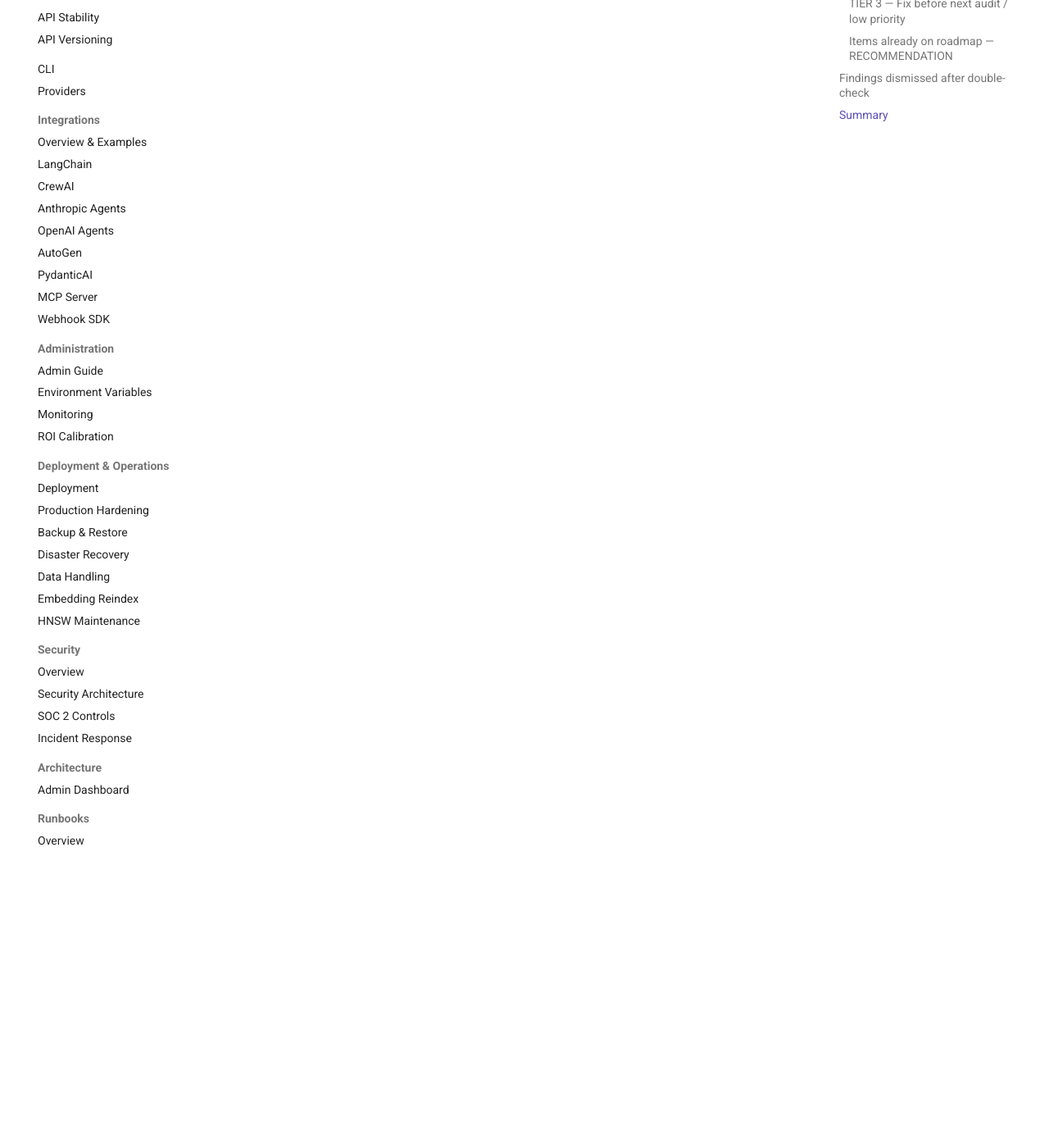
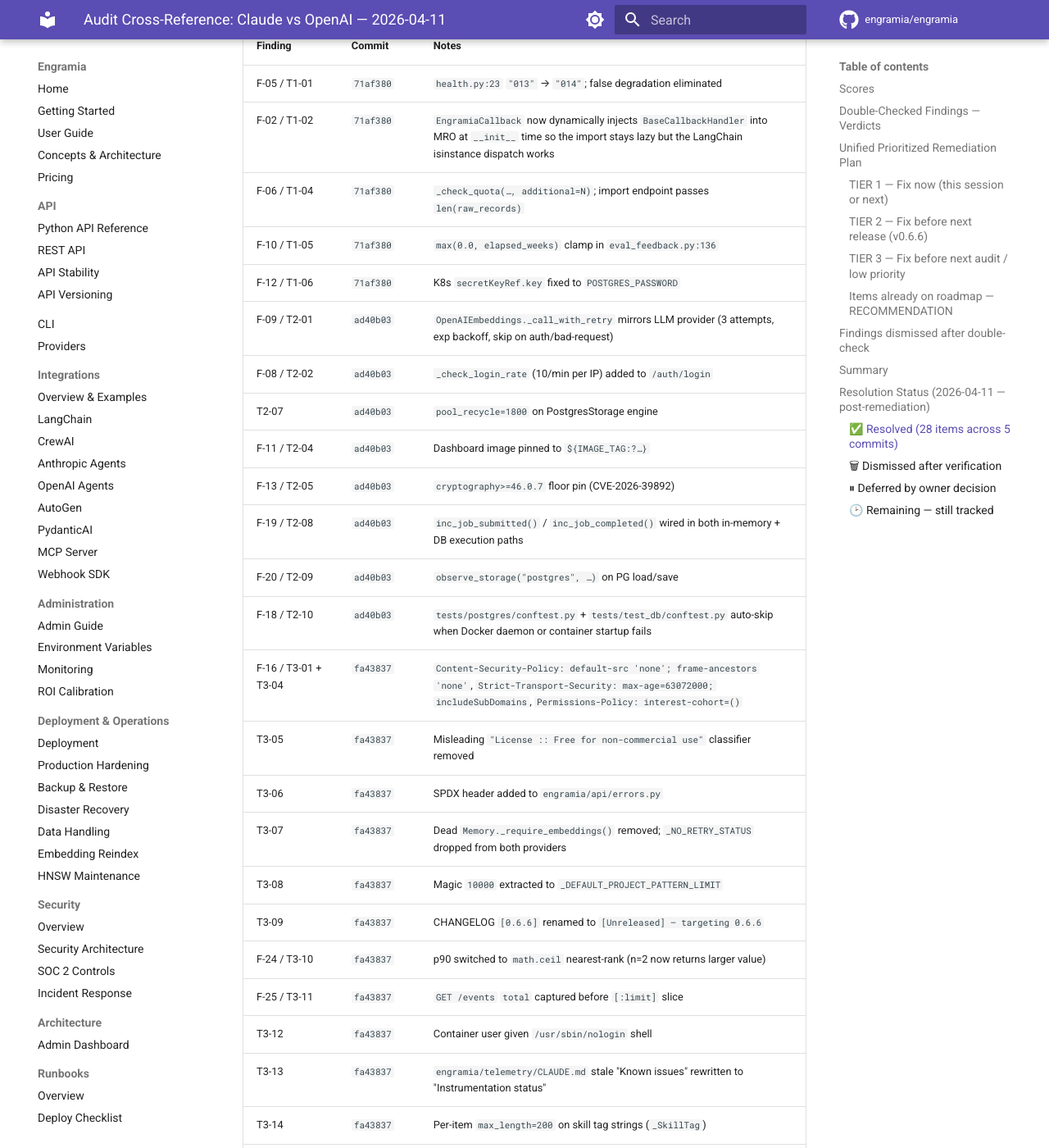
Before and after one commit to engramia/engramia, an MkDocs documentation site: the page built from docs/audit_results/AUDIT_CROSS_REFERENCE_260411.md, in a window 1280 px wide and 1400 px high, scrolled down 10799 px. Shown: the whole window at 82% size. Built offline with MkDocs 1.6.1 and Material for MkDocs 9.7.7, drawn with Linux system fonts in a browser that asks for light colours; comment, search, counter and statistics services are not loaded; some of the changed text lies outside the part shown.

Commit message:
docs(audit): update 260411 audit results and cross-reference
Co-Authored-By: Claude Sonnet 4.6 <noreply@anthropic.com>

```diff
--- a/docs/audit_results/AUDIT_CROSS_REFERENCE_260411.md
+++ b/docs/audit_results/AUDIT_CROSS_REFERENCE_260411.md
@@ -139,3 +139,69 @@ Documentation, cosmetics, and hardening items.
 - Dismissed after verification: **3 findings**
 
 **Net change from prior audit:** The `_vec_to_pg()` P0 from 260408 can be **closed** (confirmed safe). The Apple JWKS P0 from 260408 remains open but is low-exploitability (returns 500 not bypass). The real urgent fixes are T1-01 through T1-06.
+
+---
+
+## Resolution Status (2026-04-11 — post-remediation)
+
+Addendum recording which items from the plan above were implemented. Updated after each remediation batch; the original findings table and priorities above are preserved as the audit baseline.
+
+### ✅ Resolved (28 items across 5 commits)
+
+| Finding | Commit | Notes |
+|---|---|---|
+| F-05 / T1-01 | `71af380` | `health.py:23` `"013"` → `"014"`; false degradation eliminated |
+| F-02 / T1-02 | `71af380` | `EngramiaCallback` now dynamically injects `BaseCallbackHandler` into MRO at `__init__` time so the import stays lazy but the LangChain isinstance dispatch works |
+| F-06 / T1-04 | `71af380` | `_check_quota(…, additional=N)`; import endpoint passes `len(raw_records)` |
+| F-10 / T1-05 | `71af380` | `max(0.0, elapsed_weeks)` clamp in `eval_feedback.py:136` |
+| F-12 / T1-06 | `71af380` | K8s `secretKeyRef.key` fixed to `POSTGRES_PASSWORD` |
+| F-09 / T2-01 | `ad40b03` | `OpenAIEmbeddings._call_with_retry` mirrors LLM provider (3 attempts, exp backoff, skip on auth/bad-request) |
+| F-08 / T2-02 | `ad40b03` | `_check_login_rate` (10/min per IP) added to `/auth/login` |
+| T2-07 | `ad40b03` | `pool_recycle=1800` on PostgresStorage engine |
+| F-11 / T2-04 | `ad40b03` | Dashboard image pinned to `${IMAGE_TAG:?…}` |
+| F-13 / T2-05 | `ad40b03` | `cryptography>=46.0.7` floor pin (CVE-2026-39892) |
+| F-19 / T2-08 | `ad40b03` | `inc_job_submitted()` / `inc_job_completed()` wired in both in-memory + DB execution paths |
+| F-20 / T2-09 | `ad40b03` | `observe_storage("postgres", …)` on PG load/save |
+| F-18 / T2-10 | `ad40b03` | `tests/postgres/conftest.py` + `tests/test_db/conftest.py` auto-skip when Docker daemon or container startup fails |
+| F-16 / T3-01 + T3-04 | `fa43837` | `Content-Security-Policy: default-src 'none'; frame-ancestors 'none'`, `Strict-Transport-Security: max-age=63072000; includeSubDomains`, `Permissions-Policy: interest-cohort=()` |
+| T3-05 | `fa43837` | Misleading `"License :: Free for non-commercial use"` classifier removed |
+| T3-06 | `fa43837` | SPDX header added to `engramia/api/errors.py` |
+| T3-07 | `fa43837` | Dead `Memory._require_embeddings()` removed; `_NO_RETRY_STATUS` dropped from both providers |
+| T3-08 | `fa43837` | Magic `10000` extracted to `_DEFAULT_PROJECT_PATTERN_LIMIT` |
+| T3-09 | `fa43837` | CHANGELOG `[0.6.6]` renamed to `[Unreleased] — targeting 0.6.6` |
+| F-24 / T3-10 | `fa43837` | p90 switched to `math.ceil` nearest-rank (n=2 now returns larger value) |
+| F-25 / T3-11 | `fa43837` | `GET /events` `total` captured before `[:limit]` slice |
+| T3-12 | `fa43837` | Container user given `/usr/sbin/nologin` shell |
+| T3-13 | `fa43837` | `engramia/telemetry/CLAUDE.md` stale "Known issues" rewritten to "Instrumentation status" |
+| T3-14 | `fa43837` | Per-item `max_length=200` on skill tag strings (`_SkillTag`) |
+| T3-16 | `fa43837` | `pygments>=2.20.0` pinned in dev extras (CVE-2026-4539) |
+| F-07 / T2-03 | `cb73e74` | `JobService.poll_and_execute(executor=…)` dispatches each claimed job with `contextvars.copy_context()`; 3 new regression tests prove concurrency + scope isolation |
+| F-15 / T2-06 | `cb73e74` | `db/models.py` gains `ProcessedWebhookEvent`, `CloudUser`, `Job.max_execution_seconds`, `BillingSubscription.past_due_since` + 7 smoke tests |
+| F-21 / T3-15 | `12a9b47` | New `GET /v1/audit` endpoint (admin-only `audit:read`, cursor pagination, scope isolation, filters, 503 on non-DB, defensive `_parse_detail`) + 17 tests + dashboard types/page rewritten |
+
+### 🗑 Dismissed after verification
+
+| Finding | Reason |
+|---|---|
+| F-01 | `_vec_to_pg()` f-string passes through named bind parameter; `:.8f` format guarantees float output; embedding input comes from providers, not users. Not exploitable. |
+| F-03 | `max_length` on response models is not a security control — the server governs its own output. |
+
+### ⏸ Deferred by owner decision
+
+| Finding | Owner note |
+|---|---|
+| F-04 | Apple OAuth `NotImplementedError` (500 → 501) — explicitly paused; will land when full Apple Sign-In is scoped. |
+
+### 🕑 Remaining — still tracked
+
+| Finding | Location | Status |
+|---|---|---|
+| F-22 | `GET /v1/patterns` list endpoint | Not started — separate design needed (filters, pagination, field projection). |
+| F-23 | Vault / external secret management | Already on **roadmap → Enterprise Hardening**. |
+| Prior-P0 | Apple JWKS signature verification | Pending Apple OAuth decision above. |
+| — | LLM health probe sends real API call on every deep health check | Follow-up idea: cache 60s or swap for lighter endpoint. |
+| — | `psycopg2-binary` in maintenance mode → `psycopg` (psycopg3) | Follow-up dependency modernization. |
+| — | No `environment` dimension on `Scope` | Design question: encode in `project_id` (current) vs add new axis. |
+| — | Import/export not chunked; no job submission backpressure | Scale gap — relevant when pattern counts grow. |
+
+**Post-remediation test status:** 1344 passed, 5 skipped, 0 failures. Coverage 82.42% (up from 80.84% at audit time). Ruff clean.
```
Also changed, not shown: docs/audit_results/AUDIT_RESULTS_260411.md (+2 -0 lines).
